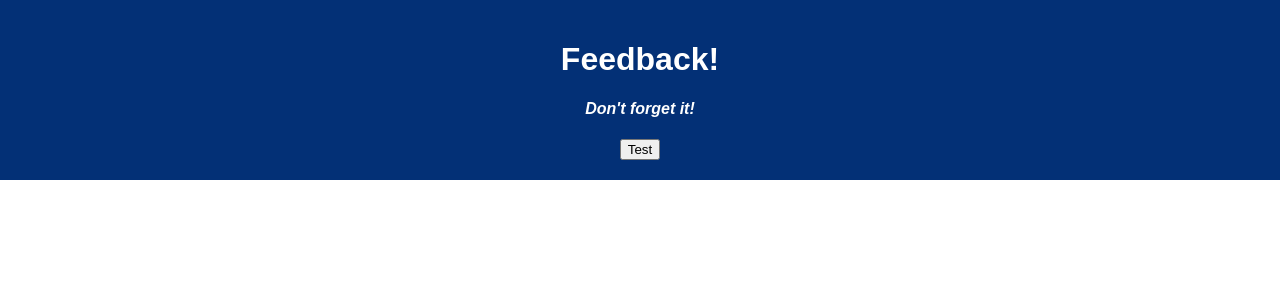
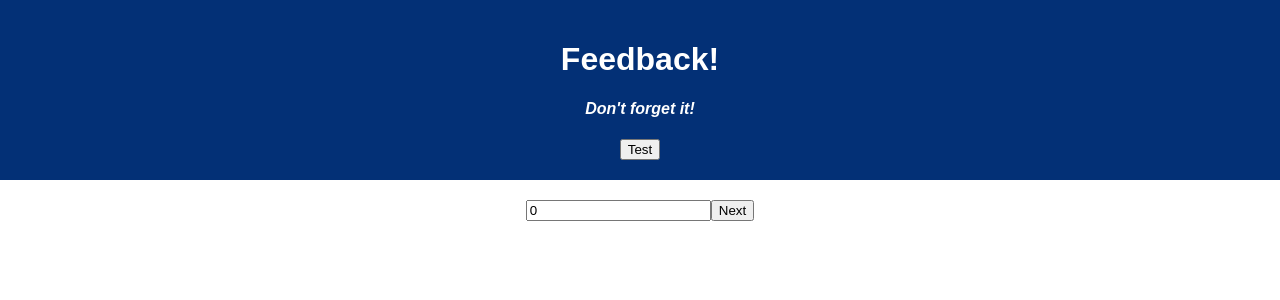
Before and after one commit to SarahTech-alt/weekend-project-feedback-loop, a React (Create React App) app: page /#/support in a window 1280 px wide. Shown: the top 300 px of the page. Built offline with nearby package versions, Linux system fonts and the light colour scheme.

Commit message:
Created a form to get Support feedback from the user and a function to dispatch the inputted score to feedback reducer.

```diff
--- a/src/components/SupportRating/SupportRating.jsx
+++ b/src/components/SupportRating/SupportRating.jsx
@@ -1,8 +1,28 @@
-
+import { useDispatch } from 'react-redux';
+import { React, useState } from 'react';
 
 function SupportRating() {
+
+    const [supportScore, setSupportScore] = useState(0);
+    const dispatch = useDispatch();
+
+    const handleSubmit = () => {
+        event.preventDefault();
+        dispatch({
+            type: 'ADD_UNDERSTANDING_RATING',
+            payload: {
+                supportRating: supportRating
+        }
+    })
+        history.push('/feeling');
+    }
+
     return (
         <>
+        <form onSubmit={handleSubmit}>
+            <input type="number" value={supportScore} onChange={() => {(event) => setSupportScore(event.target.value)}} />
+            <button type="submit">Next</button>
+        </form>
         </>
     );
 }
--- a/src/components/UnderstandingRating/UnderstandingRating.jsx
+++ b/src/components/UnderstandingRating/UnderstandingRating.jsx
@@ -1,6 +1,6 @@
-
 import { React, useState } from 'react';
 import { useDispatch } from 'react-redux';
+import { useHistory } from 'react-router-dom';
 
 // want to take the score inputted from
 // the user input and dispatch it to the variable
@@ -26,6 +26,10 @@ function UnderstandingRating() {
     // that will be dispatched to the reducer
     const [understandingScore, setUnderstandingScore] = useState(0);
 
+    // access useHistory from react-router-com
+    // to send the user to the next page of the form
+    const history = useHistory();
+
     // on form submit send object parameter
     // and value to the reducer on index.js
     const handleSubmit = () => {
@@ -37,6 +41,7 @@ function UnderstandingRating() {
                 understandingRating: understandingScore,
             }
         })
+        history.push('/support');
     }
 
     return (
```
